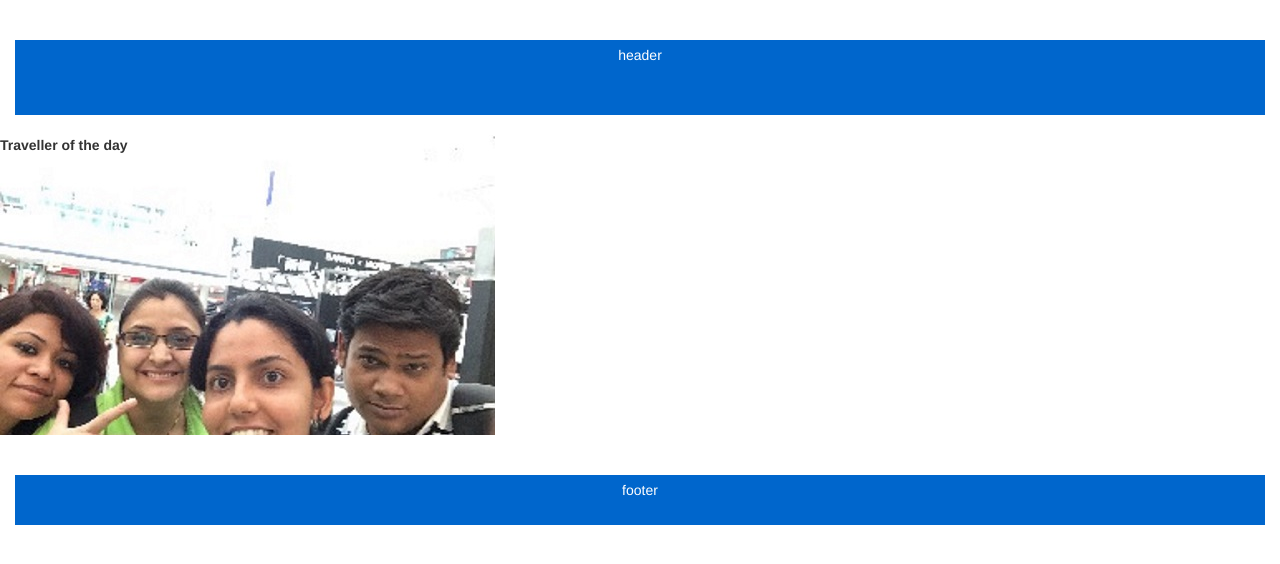
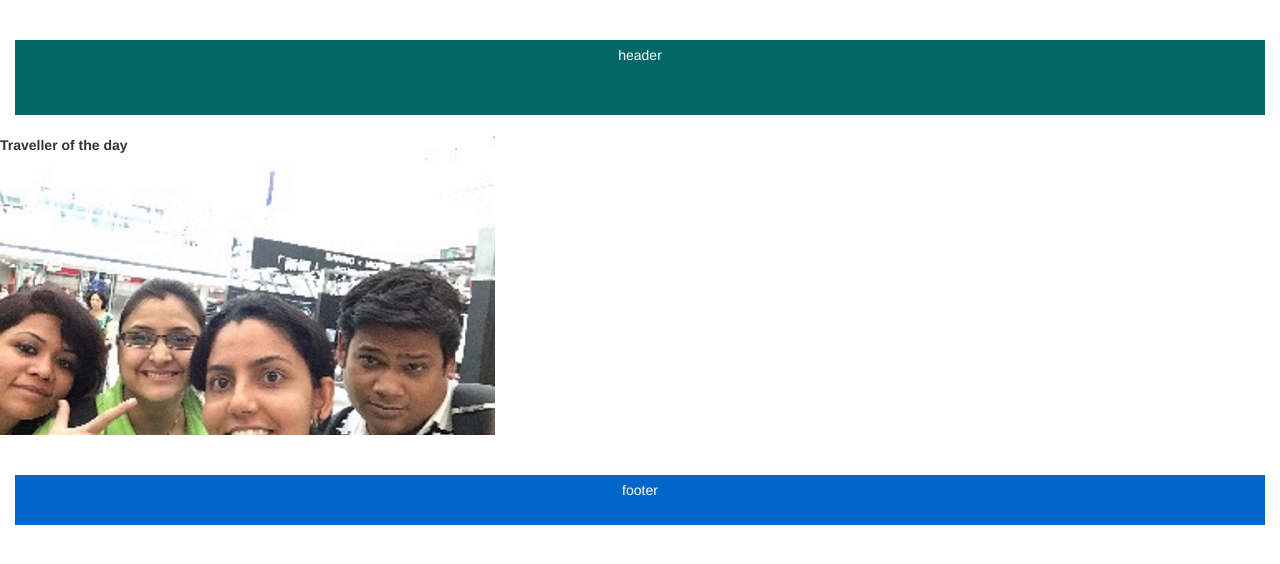
Before and after one commit to warcops/thack, a website: page public/index.html in a window 1280 px wide. Drawn offline with nearby package versions, Linux system fonts and the light colour scheme.

Commit message:
color change
color change

```diff
--- a/public/CSS/index.css
+++ b/public/CSS/index.css
@@ -13,7 +13,7 @@ position: absolute;*/
 }
 
 .pageHeader {
-    background-color:#0066CC;
+    background-color:#006666;
     color:white;
     text-align:center;
     padding:5px;
```
